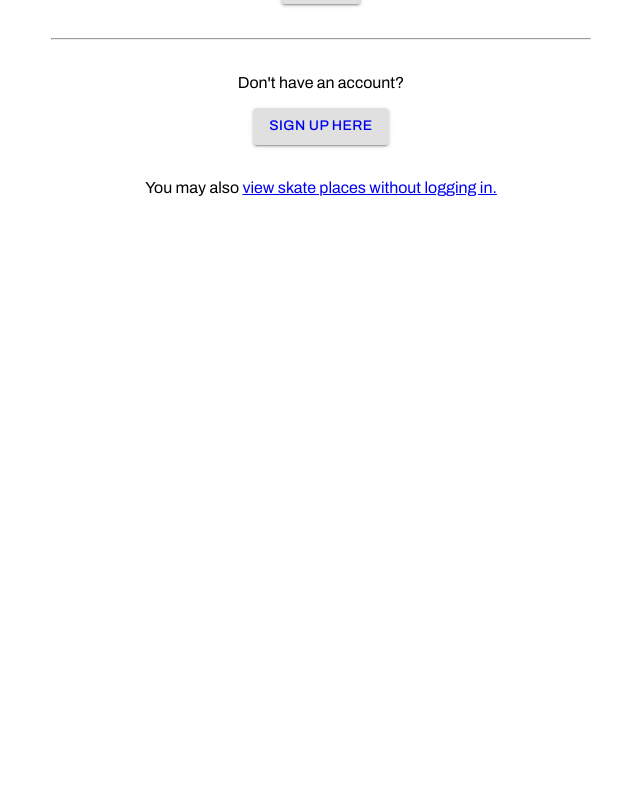
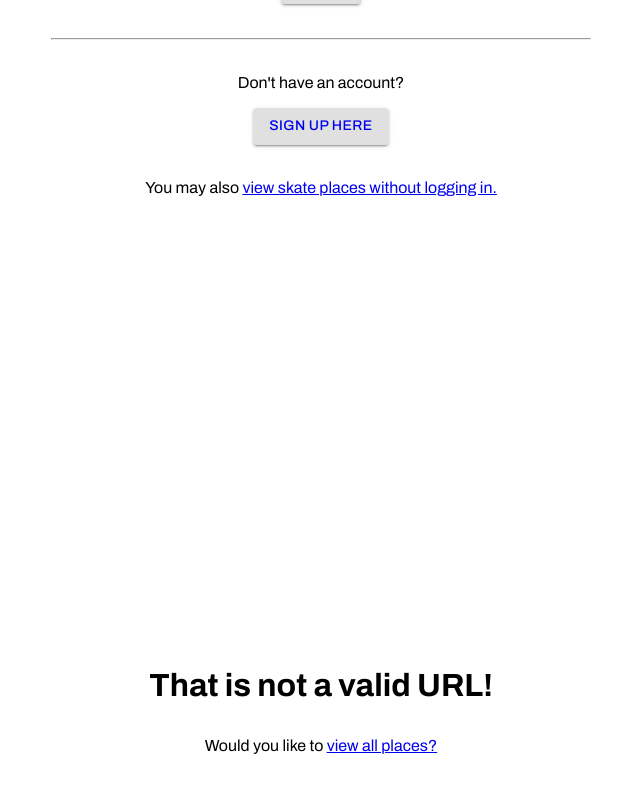
Before and after one commit to jadavianett/Lets-Roll, a React (Create React App) app in the folder client/: page / in a window 1280 px wide. Shown: the part 457-1250 px from the top of the page, without its empty margins (319-959 px from the left). Before the commit the page ends 800 px from the top, so only its background shows below. Built offline with nearby package versions, Linux system fonts and the light colour scheme.

Commit message:
clicking on the logo now redirects to allplaces when the user is logged in.

```diff
--- a/client/src/App.css
+++ b/client/src/App.css
@@ -16,8 +16,12 @@
 
   background-color: white;
   background-repeat: repeat-y;
-  display: grid;
-  place-items: center;
+  display: flex;
+  flex-direction: column;
+  align-items: center;
+  justify-content: center;
+  /* display: grid;
+  place-items: center; */
   min-height: calc(100vh - 64px);
 }
 
--- a/client/src/App.js
+++ b/client/src/App.js
@@ -1,5 +1,4 @@
 import "./App.css";
-
 import { BrowserRouter as Router, Route } from "react-router-dom";
 import AddNewPlace from "./pages/AddNewPlace";
 import AllPlaces from "./pages/AllPlaces";
@@ -9,13 +8,12 @@ import Signup from "./pages/Signup";
 import Tutorials from "./pages/Tutorials";
 import UserDashboard from "./pages/UserDashboard";
 import MyPlaces from "./pages/MyPlaces";
+import PageNotFound from "./pages/PageNotFound";
 import Logout from "./pages/Logout";
 import AppBarDisplay from "./components/AppBarDisplay";
-import UserAppBar from "./components/UserAppBar";
-import GuestAppBar from "./components/GuestAppBar";
 import EditPlace from "./pages/EditPlace";
 import AuthContext from "./context/AuthContext";
-import { useState, useContext, useEffect } from "react";
+import { useState, useEffect } from "react";
 import ProtectedRoute from "./components/ProtectedRoute";
 
 function App() {
@@ -52,6 +50,7 @@ function App() {
           />
           <ProtectedRoute exact path="/myplaces" component={MyPlaces} />
           <ProtectedRoute exact path="/editplace/:id" component={EditPlace} />
+          <Route path="*" component={PageNotFound} />
         </div>
       </Router>
     </AuthContext.Provider>
--- a/client/src/components/UserAppBar.jsx
+++ b/client/src/components/UserAppBar.jsx
@@ -47,7 +47,7 @@ function UserAppBar(props) {
       <AppBar position="static" id="nav-color">
         <Toolbar>
           <Typography variant="h6" className={classes.title}>
-            <Link to="/" id="logo-link">
+            <Link to="/allplaces" id="logo-link">
               <span id="lets-roll-logo">LET'S ROLL</span>
             </Link>
           </Typography>
--- /dev/null
+++ b/client/src/pages/PageNotFound.js
@@ -0,0 +1,21 @@
+import "./Pages.css";
+import { Link } from "react-router-dom";
+
+function PageNotFound() {
+  return (
+    <>
+      <div className="body-wrapper">
+        {/* <div id="content-wrapper"> */}
+        <h1>That is not a valid URL!</h1>
+        <br />
+        <br />
+        <p>
+          Would you like to <Link to="/allplaces">view all places?</Link>
+        </p>
+        {/* </div> */}
+      </div>
+    </>
+  );
+}
+
+export default PageNotFound;
```
